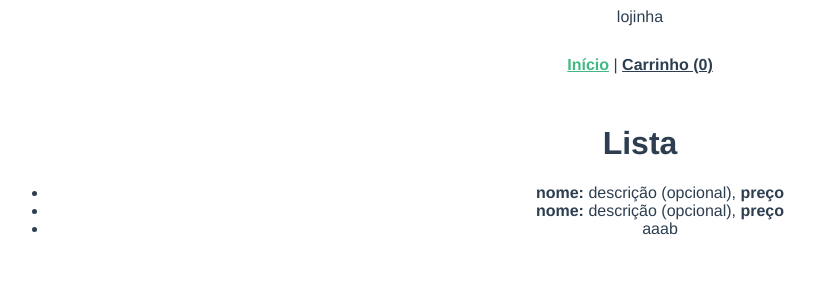
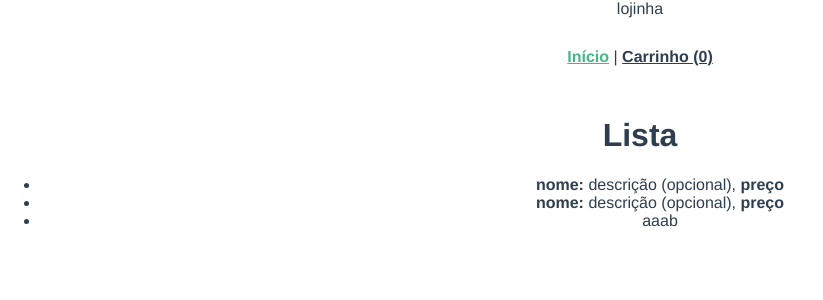
Before and after one commit to lucaspontoexe/lojinha, a Vue app: page / in a window 1280 px wide. Shown: the top 300 px of the page, without its empty margins (0-823 px from the left). Built offline with nearby package versions, Linux system fonts and the light colour scheme.

Commit message:
Add global style

```diff
--- /dev/null
+++ b/src/global.css
@@ -0,0 +1,6 @@
+@import url('https://fonts.googleapis.com/css2?family=Roboto:wght@300;400;700;900&display=swap');
+
+body {
+    margin: 0;
+    padding: 0;
+}
--- a/src/main.ts
+++ b/src/main.ts
@@ -3,6 +3,7 @@
 import './registerServiceWorker'
 import router from './router'
 import store from './store'
+import './global.css'
 
 Vue.config.productionTip = false
 
```
